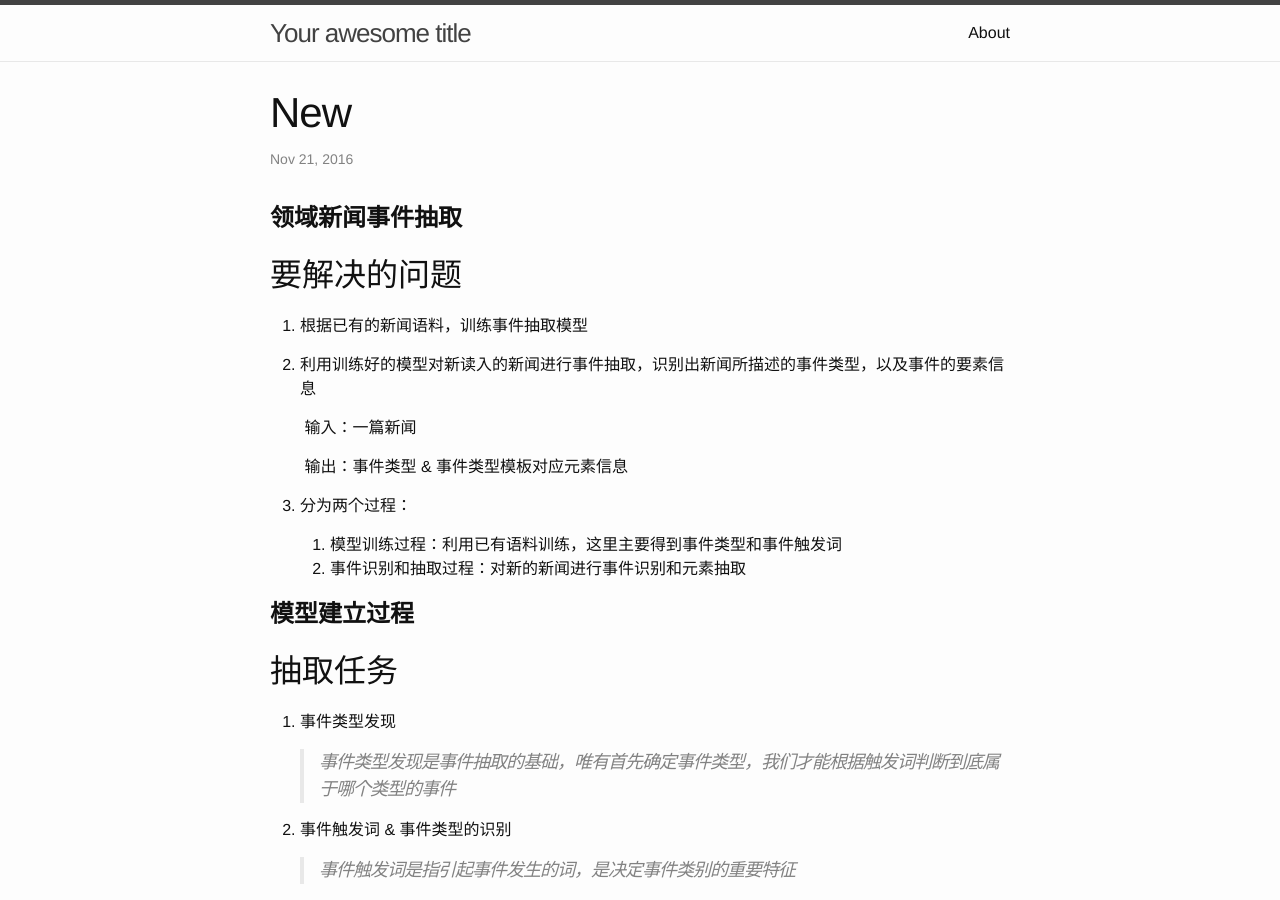
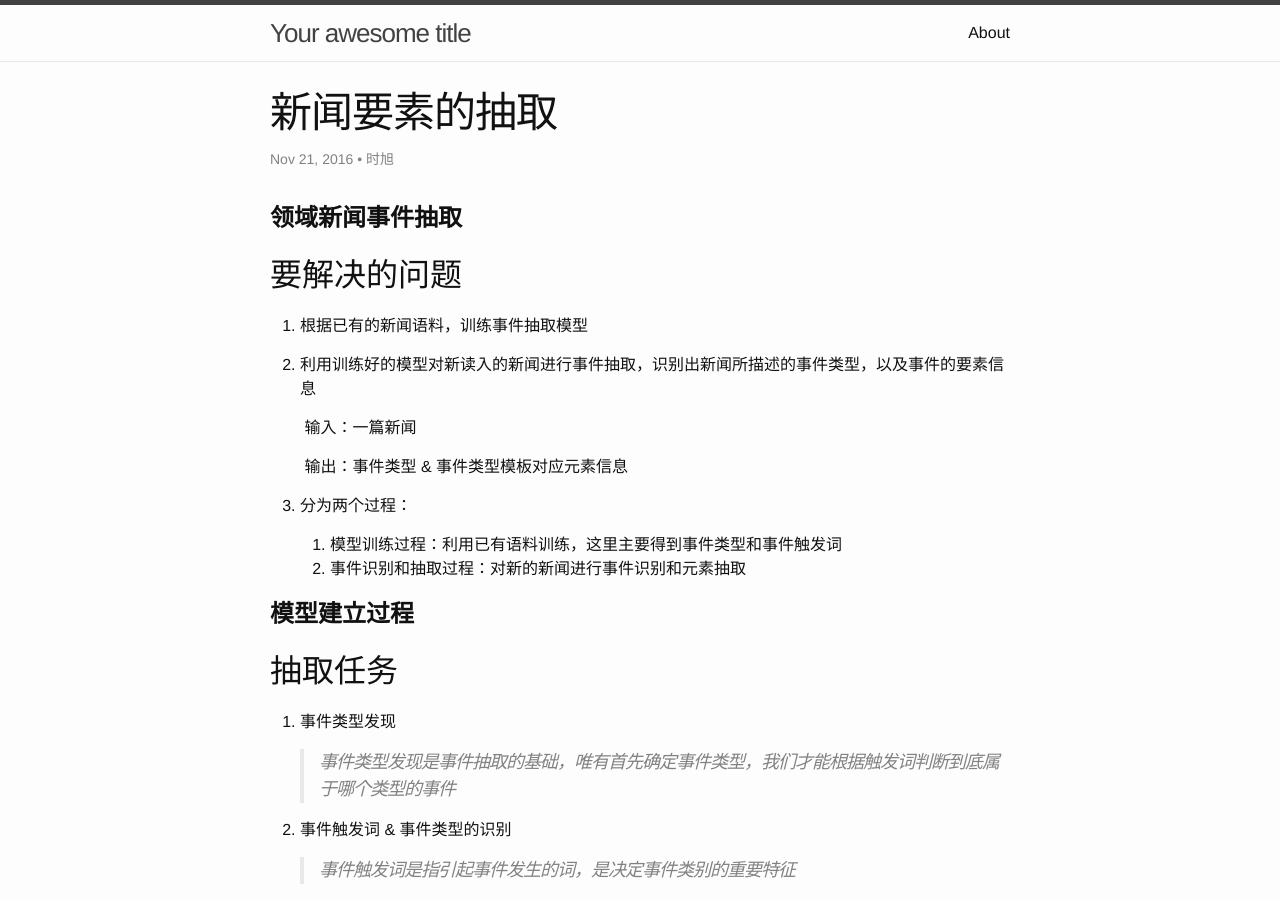
Before and after one commit to jikyoku/jikyoku.github.io, a Jekyll site: the page built from _posts/2016-11-21-news-nlp.markdown, in a window 1280 px wide and 900 px high. Built offline with Jekyll 4.4.1, drawn with Linux system fonts in a browser that asks for light colours; our own code applies the rules of GitHub Pages for plain Markdown files.

Commit message:
add a new blog

```diff
--- a/_posts/2016-11-21-new.md
+++ b/_posts/2016-11-21-news-nlp.markdown
@@ -1,3 +1,12 @@
+---
+layout: post
+title:  "新闻要素的抽取"
+date:   2016-11-21 20:44:13 +0800
+categories: jekyll nlp
+subtitle: subtitle
+author: 时旭
+tag: 技术
+---
 # **领域新闻事件抽取**
 
 ## 要解决的问题
```
Also changed, not shown: 6 other files.
